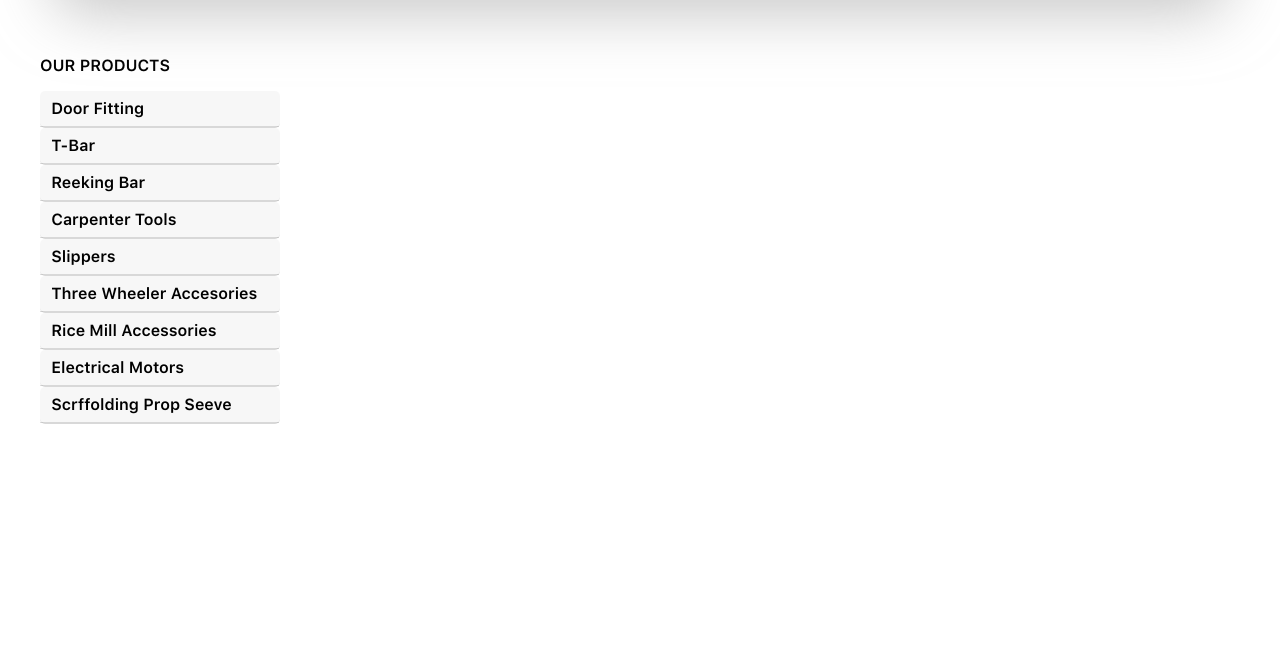
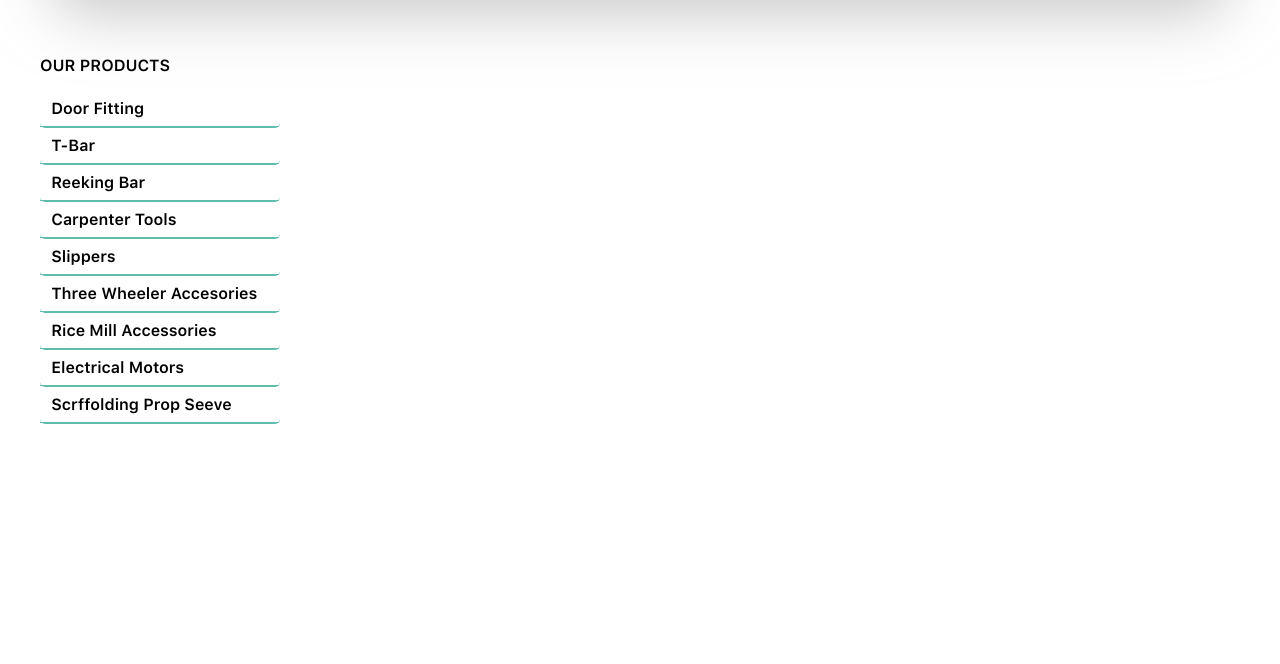
Before and after one commit to kcdeepak16/django_gipl_backend, a Django app: page /navbar in a window 1280 px wide. Shown: the part 64-728 px from the top of the page. Run offline with Django 3.2, Linux system fonts and the light colour scheme; data comes from the database, SQL or seed files in the repository.

Commit message:
dropdown

```diff
--- a/static/css/left_dropdown.css
+++ b/static/css/left_dropdown.css
@@ -20,7 +20,7 @@
     padding: .5rem 0;
     width: 95%;
     padding-left: .7rem;
-    border-bottom: 1px solid rgba(0,0,0,.125);
+    border-bottom: 1px solid #60BCAD;
 }
 .sidebar_categories div:hover, .sidebar_product li:hover
 {
@@ -34,13 +34,13 @@
 .sidebar_categories
 {
     cursor: pointer;
-    background: rgba(0,0,0,.03);
+    background: white;
     border-radius: 5px;
-    border-bottom: 1px solid rgba(0,0,0,.125);
+    border-bottom: 1px solid #60BCAD;
 }
 .sidebar_product
 {
-    list-style: none;
+    list-style:none;
     display: none;
     padding: 1rem;
     background: white;
@@ -49,6 +49,12 @@
 {
     padding: .5rem 0;
 }
+.sidebar_product li a
+{
+    text-decoration: none;
+    text-decoration: underline;
+    text-decoration-color: #60BCAD
+}
 @media only screen and (max-width: 600px)
 {
 #left_sidebar
--- a/templates/navbar.html
+++ b/templates/navbar.html
@@ -79,7 +79,7 @@
                     <ul class = "sidebar_product" id = "sidebar_product{{ forloop.counter }}">
                         {% for p in c.1 %}
                         <li>
-                            <a style = "color: #4E4E4E;" href = "{{ request.scheme }}://{{ request.get_host }}/products/{{ p.name }}">{{ p.name }}</a>
+                            <a style = "color: black;" href = "{{ request.scheme }}://{{ request.get_host }}/products/{{ p.name }}">{{ p.name }}</a>
                         </li>
                         {% endfor %}
                     </ul>
```
